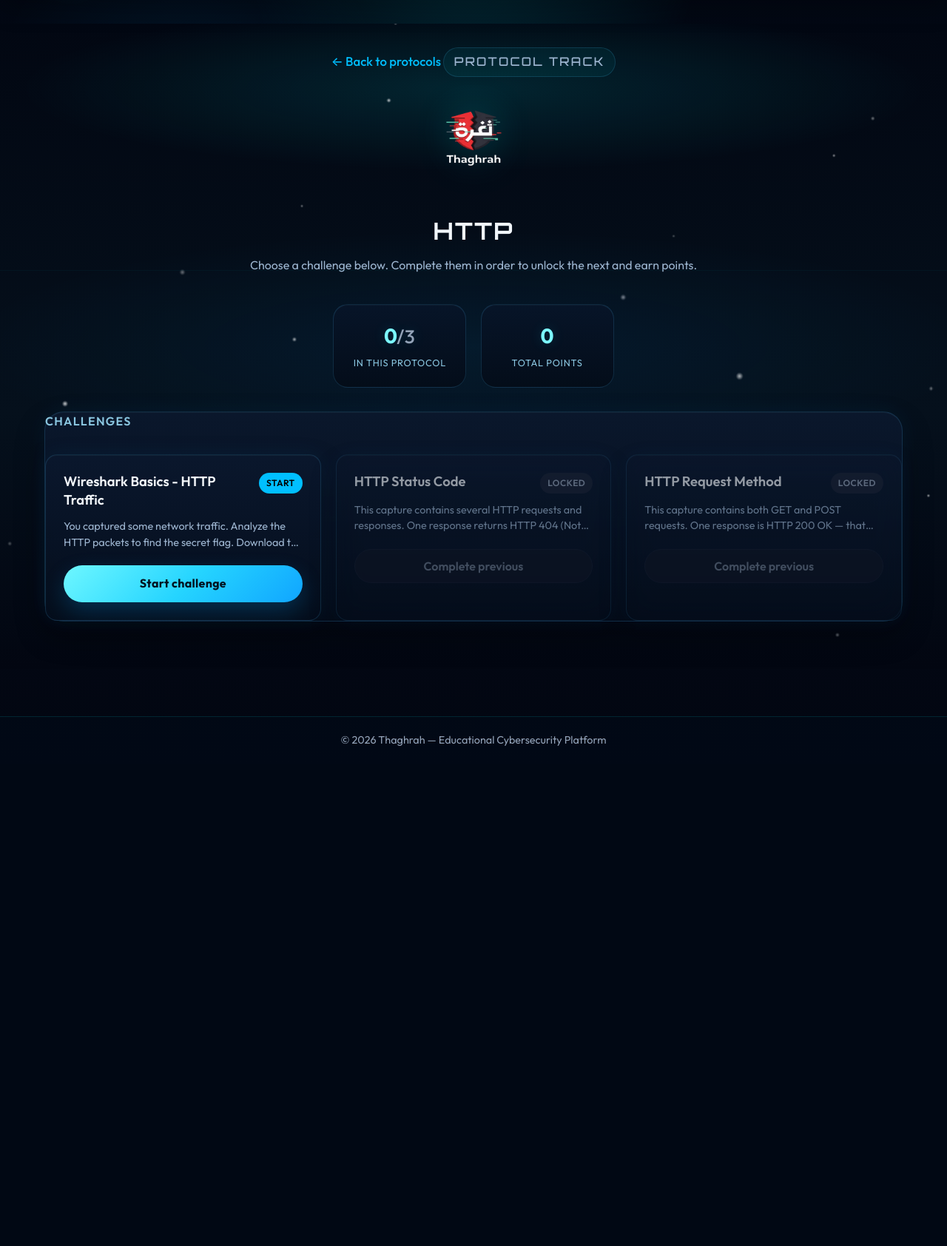
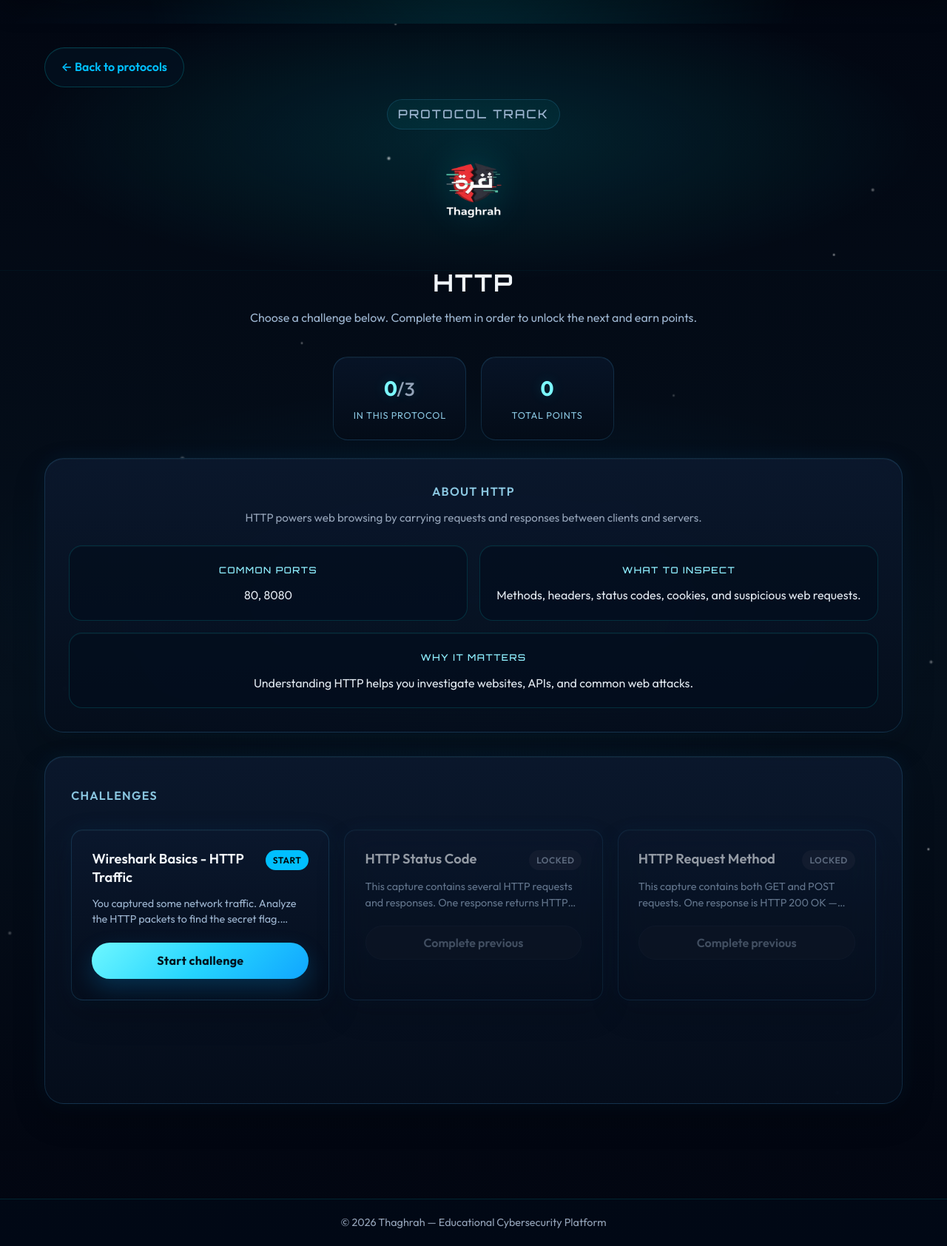
Before and after one commit to manar005/Senior-Project, a Flask app: page /challenges/network/category/1 in a window 1280 px wide. Shown: the part 75-1759 px from the top of the page at 74% size. Before the commit the page ends 1083 px from the top, so only its background shows below. Run offline with Flask 3, Linux system fonts and the light colour scheme; the visitor is signed in with stand-in values (Sample User, id 1); data comes from the database, SQL or seed files in the repository.

Commit message:
slight changes in interface

```diff
--- a/app.py
+++ b/app.py
@@ -21,6 +21,57 @@ CATEGORY_SLUG_TO_ORDER = {
     'icmp': 5, 'smtp': 6, 'tls': 7, 'forensics': 8,
 }
 
+PROTOCOL_DETAILS = {
+    'HTTP': {
+        'overview': 'HTTP powers web browsing by carrying requests and responses between clients and servers.',
+        'common_ports': '80, 8080',
+        'focus': 'Methods, headers, status codes, cookies, and suspicious web requests.',
+        'why_it_matters': 'Understanding HTTP helps you investigate websites, APIs, and common web attacks.'
+    },
+    'TCP': {
+        'overview': 'TCP is a reliable transport protocol that manages connection setup, ordering, retransmission, and flow control.',
+        'common_ports': 'Used by many apps, including 80, 443, 22, and 25',
+        'focus': 'Three-way handshake, sequence numbers, retransmissions, resets, and fragmentation behavior.',
+        'why_it_matters': 'TCP analysis is essential for debugging connectivity issues and spotting transport-layer anomalies.'
+    },
+    'DNS': {
+        'overview': 'DNS translates domain names into IP addresses so users can reach services by name instead of numbers.',
+        'common_ports': '53 UDP and 53 TCP',
+        'focus': 'Queries, answers, record types, response codes, and unusual domain lookups.',
+        'why_it_matters': 'DNS traffic often reveals command-and-control activity, data exfiltration, or simple misconfigurations.'
+    },
+    'FTP': {
+        'overview': 'FTP transfers files between hosts using separate control and data connections.',
+        'common_ports': '21 control, 20 data',
+        'focus': 'Login attempts, file transfers, directory listings, and credentials sent in clear text.',
+        'why_it_matters': 'FTP is insecure by default, so it is useful for learning how exposed credentials and file activity appear on the wire.'
+    },
+    'ICMP': {
+        'overview': 'ICMP is used for network diagnostics and control messages such as echo requests and unreachable notifications.',
+        'common_ports': 'No ports - ICMP uses message types and codes',
+        'focus': 'Echo request/reply, TTL behavior, unreachable errors, and latency troubleshooting.',
+        'why_it_matters': 'ICMP helps you understand path visibility, host reachability, and reconnaissance behavior.'
+    },
+    'SMTP': {
+        'overview': 'SMTP is the protocol used to send email between clients and mail servers.',
+        'common_ports': '25, 465, 587',
+        'focus': 'Mail commands, sender and recipient flow, headers, and attachment delivery patterns.',
+        'why_it_matters': 'SMTP analysis is valuable for investigating phishing, spoofing, and suspicious outbound mail traffic.'
+    },
+    'TLS': {
+        'overview': 'TLS protects application traffic by encrypting communication between endpoints.',
+        'common_ports': 'Usually carried over TCP 443',
+        'focus': 'Handshake steps, certificates, SNI, versions, cipher suites, and trust validation.',
+        'why_it_matters': 'TLS inspection teaches you how secure sessions are established and where weak configurations appear.'
+    },
+    'Forensics': {
+        'overview': 'Forensics challenges focus on extracting evidence, reconstructing events, and identifying hidden indicators from captures or files.',
+        'common_ports': 'Varies by artifact and investigation scope',
+        'focus': 'Timeline reconstruction, embedded clues, unusual files, and evidence correlation.',
+        'why_it_matters': 'Forensics skills help you move from raw data to a clear explanation of what happened and why.'
+    }
+}
+
 import re
 
 app = Flask(__name__)
@@ -37,6 +88,15 @@ def validate_password(password):
     if not re.search(r'[^A-Za-z0-9]', password):
         return False, 'Password must contain at least one special character.'
     return True, None
+
+
+def get_protocol_details(protocol_name):
+    return PROTOCOL_DETAILS.get(protocol_name, {
+        'overview': 'Explore this protocol through hands-on packet analysis challenges.',
+        'common_ports': 'Varies by implementation',
+        'focus': 'Traffic structure, message flow, and observable indicators.',
+        'why_it_matters': 'Learning this protocol improves your network analysis and incident response skills.'
+    })
 
 
 def get_db():
@@ -540,6 +600,7 @@ def category_challenges(category_id):
     return render_template(
         'category_challenges.html',
         category=cat,
+        protocol_details=get_protocol_details(cat['title']),
         challenges=challenges,
         completed_ids=completed_ids,
         completed_in_category=completed_in_category,
--- a/static/css/style.css
+++ b/static/css/style.css
@@ -1269,7 +1269,7 @@ body::before {
 /* Challenges Grid */
 .challenges-grid {
     display: grid;
-    grid-template-columns: repeat(auto-fill, minmax(300px, 1fr));
+    grid-template-columns: repeat(auto-fill, minmax(320px, 1fr));
     gap: 1.25rem;
     margin-top: 2rem;
 }
@@ -1282,12 +1282,13 @@ body::before {
 
 .challenge-card {
     background: var(--card-bg);
-    padding: 1.5rem;
+    padding: 1.7rem;
     border-radius: 16px;
     border: 1px solid var(--border-color);
     box-shadow: var(--shadow-sm);
     transition: transform 0.2s, box-shadow 0.2s, border-color 0.2s;
     overflow: hidden;
+    min-height: 230px;
 }
 
 .challenge-card:hover {
@@ -1376,6 +1377,56 @@ body::before {
     width: 100%;
 }
 
+.protocol-info-panel {
+    margin-bottom: 2rem;
+    padding: 2rem;
+    border-radius: 24px;
+}
+
+.protocol-info-header {
+    margin-bottom: 1.4rem;
+    text-align: center;
+}
+
+.protocol-info-header .section-title {
+    margin-bottom: 0.7rem;
+}
+
+.protocol-info-grid {
+    display: grid;
+    grid-template-columns: repeat(2, minmax(280px, 1fr));
+    gap: 1rem;
+    justify-content: center;
+}
+
+.protocol-info-card {
+    padding: 1.2rem 1.1rem;
+    border-radius: 18px;
+    border: 1px solid rgba(0, 245, 255, 0.14);
+    background: rgba(4, 14, 30, 0.72);
+    text-align: center;
+}
+
+.protocol-info-card-wide {
+    grid-column: 1 / -1;
+}
+
+.protocol-info-label {
+    display: inline-block;
+    margin-bottom: 0.7rem;
+    color: #8fefff;
+    font-family: var(--display-font);
+    font-size: 0.76rem;
+    letter-spacing: 0.12em;
+    text-transform: uppercase;
+}
+
+.protocol-info-card p {
+    margin: 0;
+    color: var(--text-light);
+    line-height: 1.7;
+}
+
 /* Challenge Page */
 .challenge-header-page {
     margin-bottom: 2rem;
@@ -1392,12 +1443,18 @@ body::before {
 .back-link {
     color: var(--accent);
     text-decoration: none;
-    font-weight: 500;
-    font-size: 1.05rem;
+    font-weight: 600;
+    font-size: 1rem;
     display: inline-flex;
     align-items: center;
-    gap: 6px;
-    transition: opacity 0.2s;
+    justify-content: center;
+    gap: 0.55rem;
+    padding: 0.85rem 1.35rem;
+    border-radius: 999px;
+    border: 1px solid rgba(0, 245, 255, 0.2);
+    background: rgba(4, 18, 34, 0.7);
+    box-shadow: inset 0 1px 0 rgba(175, 244, 255, 0.04);
+    transition: transform 0.2s, border-color 0.2s, background 0.2s, box-shadow 0.2s;
 }
 
 .challenge-header-page + .alert {
@@ -1405,8 +1462,11 @@ body::before {
 }
 
 .back-link:hover {
-    opacity: 0.85;
-    text-decoration: underline;
+    text-decoration: none;
+    transform: translateY(-1px);
+    border-color: rgba(0, 245, 255, 0.42);
+    background: rgba(7, 27, 47, 0.92);
+    box-shadow: 0 0 24px rgba(0, 245, 255, 0.12);
 }
 
 .challenge-content {
@@ -1784,7 +1844,7 @@ body::before {
 }
 
 .challenge-selection {
-    max-width: 640px;
+    max-width: 820px;
     margin: 0 auto;
     padding: 0 20px;
 }
@@ -1988,6 +2048,10 @@ body::before {
 
     .scoring-panel {
         padding: 1.5rem;
+    }
+
+    .protocol-info-grid {
+        grid-template-columns: 1fr;
     }
 
     .badges-grid {
@@ -2166,8 +2230,11 @@ body.theme-cyber {
     text-align: center;
 }
 
+.theme-cyber .dashboard-header .back-link,
 .theme-cyber .challenge-header-page .back-link {
-    margin-bottom: 1rem;
+    display: flex;
+    width: fit-content;
+    margin: 0 auto 1rem 0;
 }
 
 .theme-cyber .stat-strip {
@@ -2200,9 +2267,36 @@ body.theme-cyber {
 
 .theme-cyber .challenge-selection-panel,
 .theme-cyber .scoring-panel,
+.theme-cyber .protocol-info-panel,
 .theme-cyber .challenges-section,
 .theme-cyber .challenge-content {
     border-radius: 26px;
+}
+
+.theme-cyber .challenge-selection-panel {
+    min-height: 320px;
+    padding: 2.75rem 2.5rem;
+    display: flex;
+    flex-direction: column;
+    justify-content: center;
+}
+
+.theme-cyber .page-dashboard .challenges-section {
+    min-height: 430px;
+    padding: 2.35rem 2.1rem 2.6rem;
+}
+
+.theme-cyber .protocol-challenges-panel {
+    min-height: 470px;
+    padding: 2.5rem 2.2rem 2.8rem;
+}
+
+.theme-cyber .page-dashboard .protocol-card {
+    min-height: 170px;
+}
+
+.theme-cyber .protocol-info-card {
+    box-shadow: inset 0 1px 0 rgba(180, 247, 255, 0.04);
 }
 
 .theme-cyber .challenge-content {
--- a/templates/category_challenges.html
+++ b/templates/category_challenges.html
@@ -34,7 +34,28 @@
                 {% endif %}
             </section>
 
-            <section class="challenges-section cyber-panel">
+            <section class="protocol-info-panel cyber-panel">
+                <div class="protocol-info-header">
+                    <h3 class="section-title">About {{ category.title }}</h3>
+                    <p class="section-subtitle">{{ protocol_details.overview }}</p>
+                </div>
+                <div class="protocol-info-grid">
+                    <div class="protocol-info-card">
+                        <span class="protocol-info-label">Common ports</span>
+                        <p>{{ protocol_details.common_ports }}</p>
+                    </div>
+                    <div class="protocol-info-card">
+                        <span class="protocol-info-label">What to inspect</span>
+                        <p>{{ protocol_details.focus }}</p>
+                    </div>
+                    <div class="protocol-info-card protocol-info-card-wide">
+                        <span class="protocol-info-label">Why it matters</span>
+                        <p>{{ protocol_details.why_it_matters }}</p>
+                    </div>
+                </div>
+            </section>
+
+            <section class="challenges-section cyber-panel protocol-challenges-panel">
                 <h3 class="section-title">Challenges</h3>
                 <div class="challenges-grid">
                     {% for challenge in challenges %}
--- a/templates/home.html
+++ b/templates/home.html
@@ -59,7 +59,7 @@
 
             <section class="challenge-selection cyber-panel challenge-selection-panel">
                 <h2>Ready to play?</h2>
-                <p class="selection-subtitle">Pick a protocol, crack the traffic, and earn points. Master Wireshark and level up your network security skills.</p>
+                <p class="selection-subtitle">Crack the traffic, earn points, and master Wireshark while leveling up your network security skills.</p>
                 <div class="cta-wrap">
                     <a href="{{ url_for('network_challenges') }}" class="btn btn-primary btn-cta-play">View challenges →</a>
                 </div>
```
